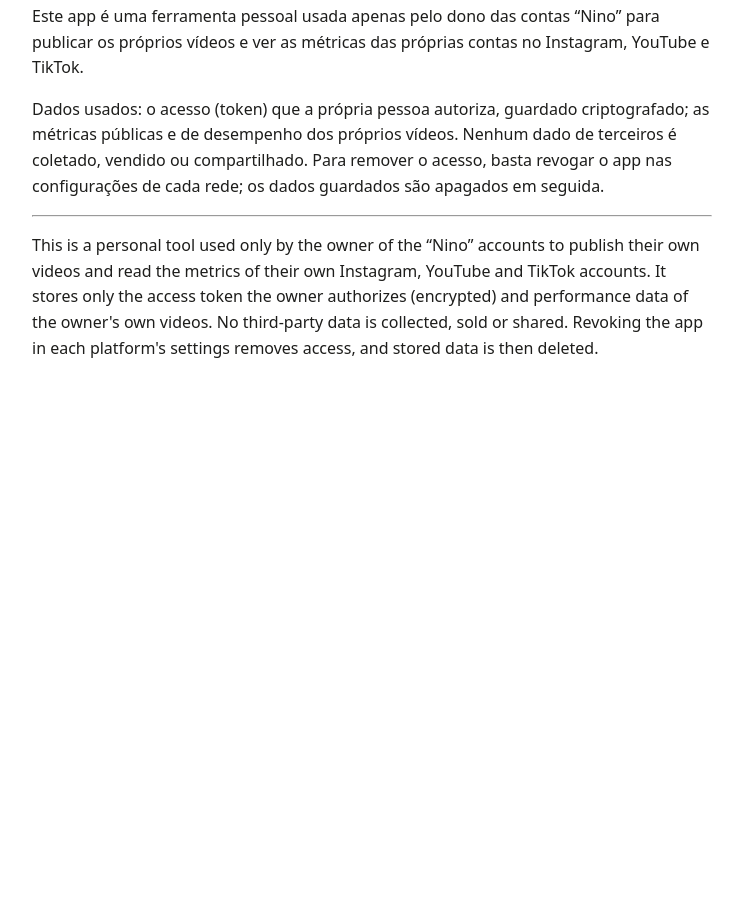
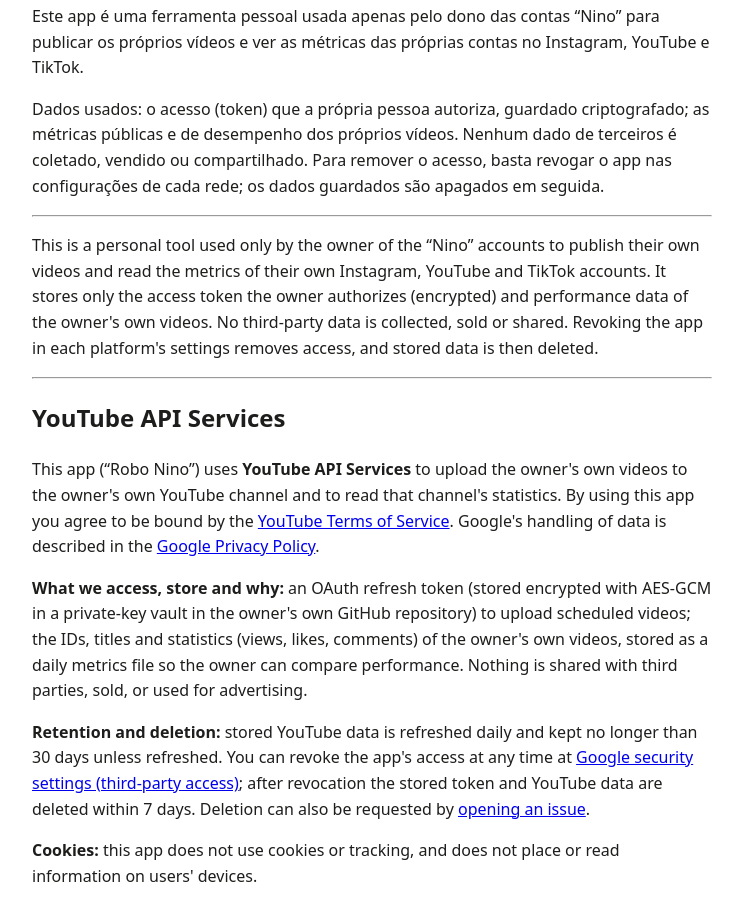
Before and after one commit to GiovaniCLuvi/nino-videos, a plain HTML site: page docs/privacidade.html in a window 1280 px wide. Shown: the part 122-1042 px from the top of the page, without its empty margins (268-1009 px from the left). Before the commit the page ends 800 px from the top, so only its background shows below. Drawn offline with Linux system fonts and the light colour scheme.

Commit message:
Páginas: seções da API do YouTube (exigência da auditoria do Google)
Co-Authored-By: Claude Opus 5.5 <noreply@anthropic.com>
Claude-Session: https://claude.ai/code/session_012b3FPcpDSp4tf7SpQiLi4G

```diff
--- a/docs/privacidade.html
+++ b/docs/privacidade.html
@@ -5,4 +5,10 @@
 <p>Dados usados: o acesso (token) que a própria pessoa autoriza, guardado criptografado; as métricas públicas e de desempenho dos próprios vídeos. Nenhum dado de terceiros é coletado, vendido ou compartilhado. Para remover o acesso, basta revogar o app nas configurações de cada rede; os dados guardados são apagados em seguida.</p>
 <hr>
 <p>This is a personal tool used only by the owner of the “Nino” accounts to publish their own videos and read the metrics of their own Instagram, YouTube and TikTok accounts. It stores only the access token the owner authorizes (encrypted) and performance data of the owner's own videos. No third-party data is collected, sold or shared. Revoking the app in each platform's settings removes access, and stored data is then deleted.</p>
+<hr>
+<h2>YouTube API Services</h2>
+<p>This app (“Robo Nino”) uses <b>YouTube API Services</b> to upload the owner's own videos to the owner's own YouTube channel and to read that channel's statistics. By using this app you agree to be bound by the <a href="https://www.youtube.com/t/terms">YouTube Terms of Service</a>. Google's handling of data is described in the <a href="https://policies.google.com/privacy">Google Privacy Policy</a>.</p>
+<p><b>What we access, store and why:</b> an OAuth refresh token (stored encrypted with AES-GCM in a private-key vault in the owner's own GitHub repository) to upload scheduled videos; the IDs, titles and statistics (views, likes, comments) of the owner's own videos, stored as a daily metrics file so the owner can compare performance. Nothing is shared with third parties, sold, or used for advertising.</p>
+<p><b>Retention and deletion:</b> stored YouTube data is refreshed daily and kept no longer than 30 days unless refreshed. You can revoke the app's access at any time at <a href="https://security.google.com/settings/security/permissions">Google security settings (third-party access)</a>; after revocation the stored token and YouTube data are deleted within 7 days. Deletion can also be requested by <a href="https://github.com/GiovaniCLuvi/nino-videos/issues">opening an issue</a>.</p>
+<p><b>Cookies:</b> this app does not use cookies or tracking, and does not place or read information on users' devices.</p>
 </body></html>
```
Also changed, not shown: docs/index.html (+9 -1 lines), docs/termos.html (+1 -0 lines).
